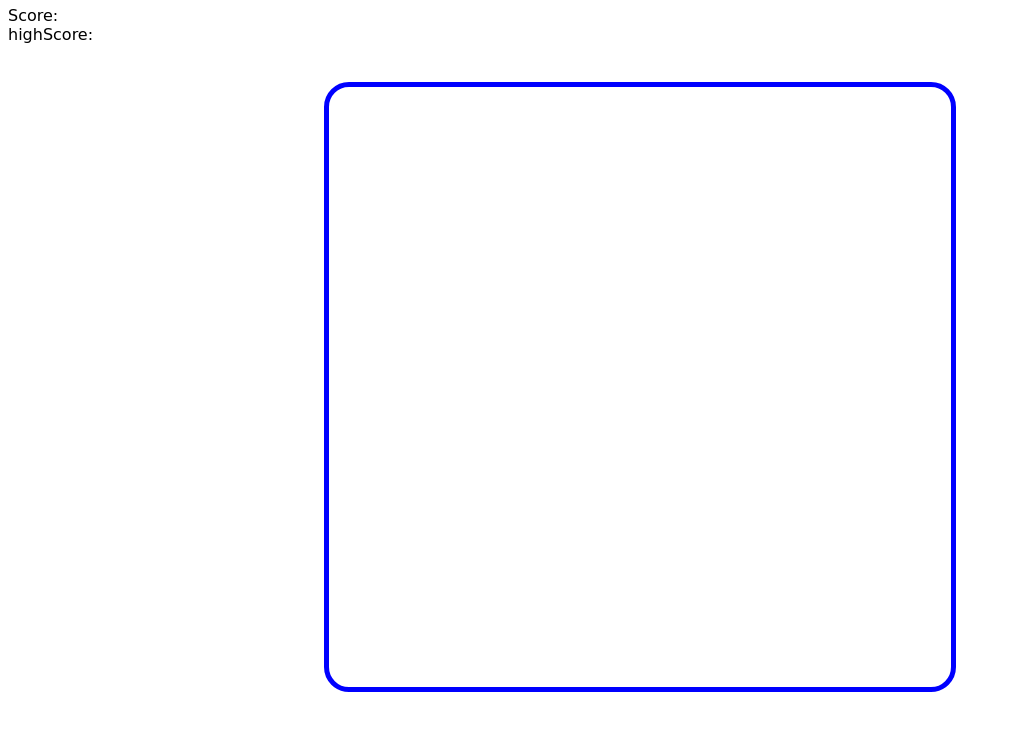
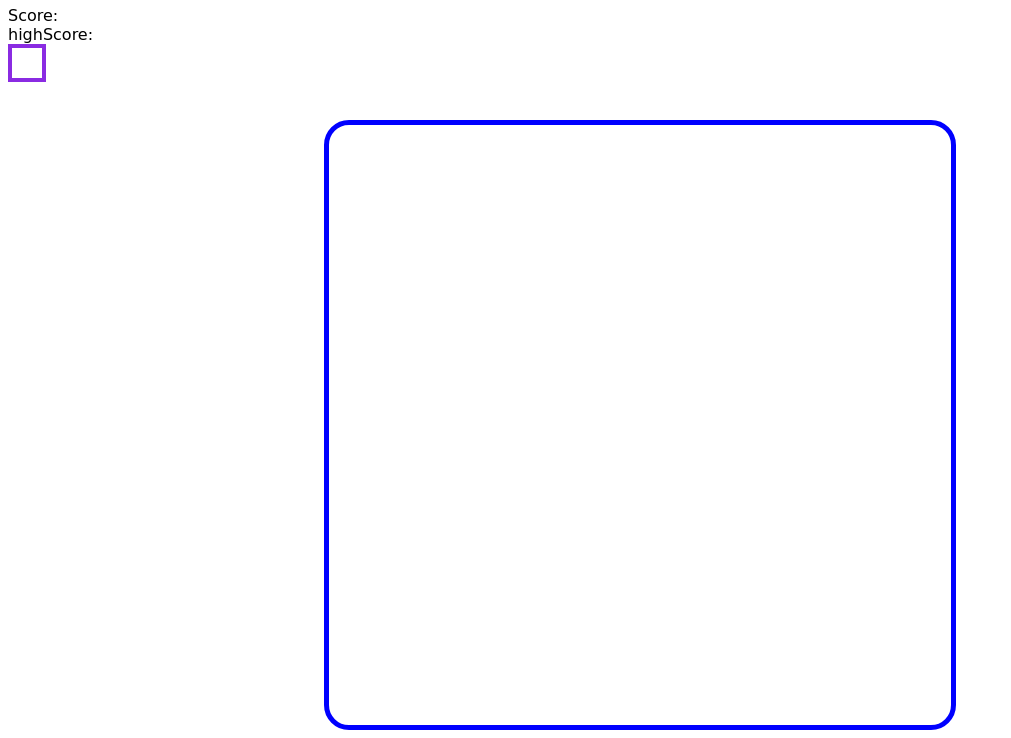
Before and after one commit to Code-Institute-Submissions/niallos11-whac-em-all-game_JuneResub, a plain HTML site: page index.html in a window 1280 px wide. Shown: the part 75-813 px from the top of the page, without its empty margins (0-1011 px from the left). Drawn offline with Linux system fonts and the light colour scheme.

Commit message:
add css style for time-left

```diff
--- a/assets/css/style.css
+++ b/assets/css/style.css
@@ -34,3 +34,9 @@ body {
     height: 200px;
     width: 200px;
   }
+  .time-left {
+    display: flex;
+    border: 4px solid blueviolet;
+    height: 30px;
+    width: 30px;
+  }
--- a/assets/js/script.js
+++ b/assets/js/script.js
@@ -0,0 +1 @@
+const timeLeft = document.querySelector('.time-left')
```
